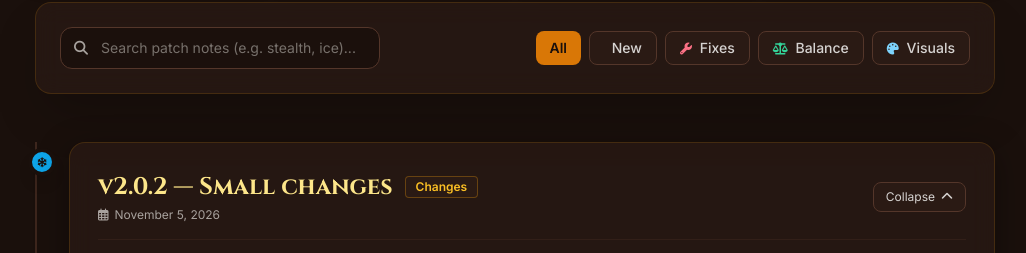
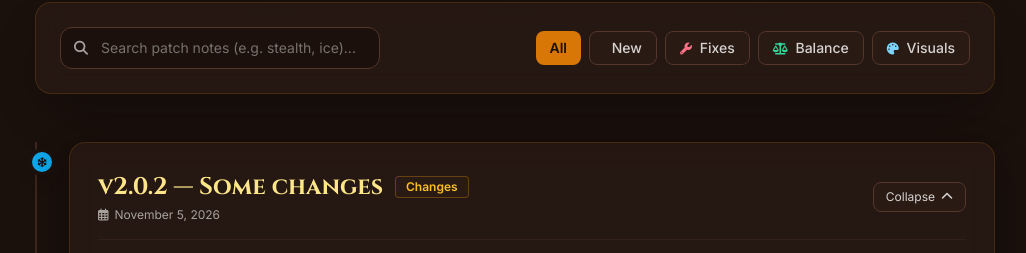
Before and after one commit to JAIVIVO/steal-a-last-changelogs, a plain HTML site: page index.html in a window 1280 px wide. Shown: the part 810-1063 px from the top of the page, without its empty margins (125-1151 px from the left). Drawn offline with nearby package versions, Linux system fonts and the light colour scheme.

Commit message:
Update index.html
refresh page now

```diff
--- a/index.html
+++ b/index.html
@@ -246,7 +246,7 @@
         const CHANGELOG_DATA = [
             {
                 version: "v2.0.2",
-                title: "Small changes",
+                title: "Some changes",
                 badge: "Changes",
                 date: "November 5, 2026",
                 icon: "fa-snowflake",
```
